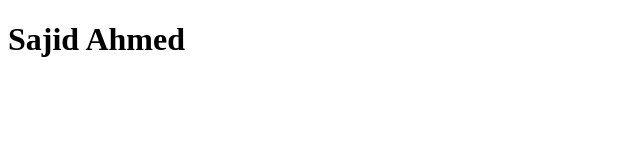
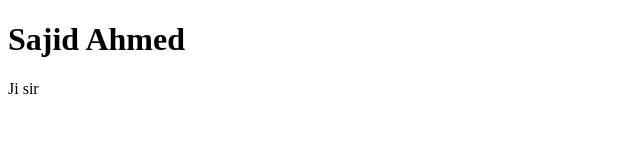
Before and after one commit to oldcoderbd/first_project, a plain HTML site: page index.html in a window 1280 px wide. Shown: the full height of the page, 0-640 px from the left. Drawn offline with Linux system fonts and the light colour scheme.

Commit message:
span-tag-added

```diff
--- a/index.html
+++ b/index.html
@@ -7,5 +7,6 @@
 </head>
 <body>
     <h1>Sajid Ahmed</h1>
+    <span>Ji sir</span>
 </body>
 </html>
```
